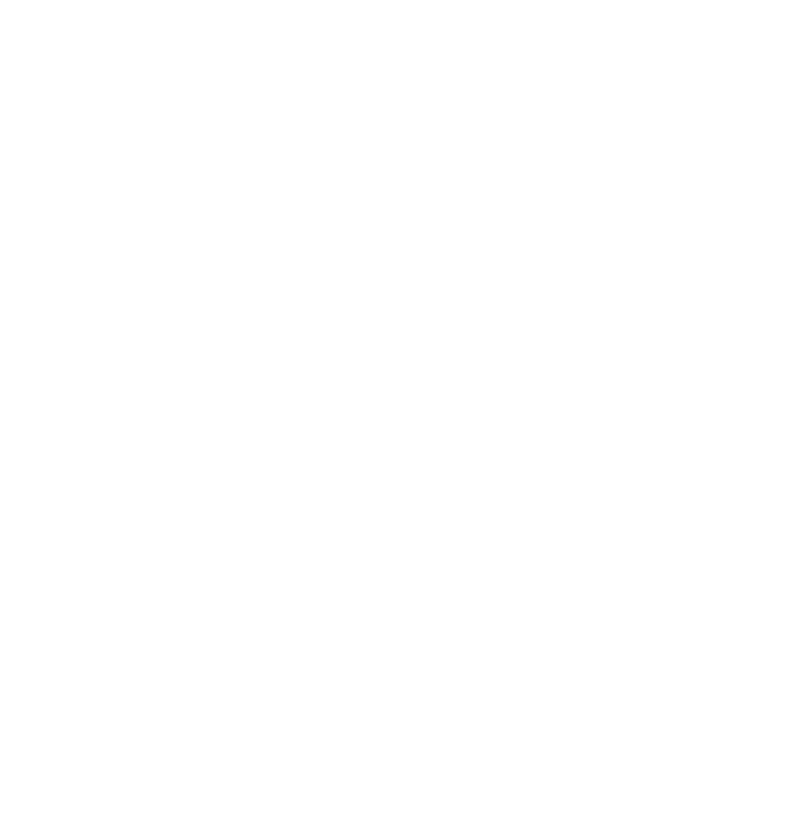
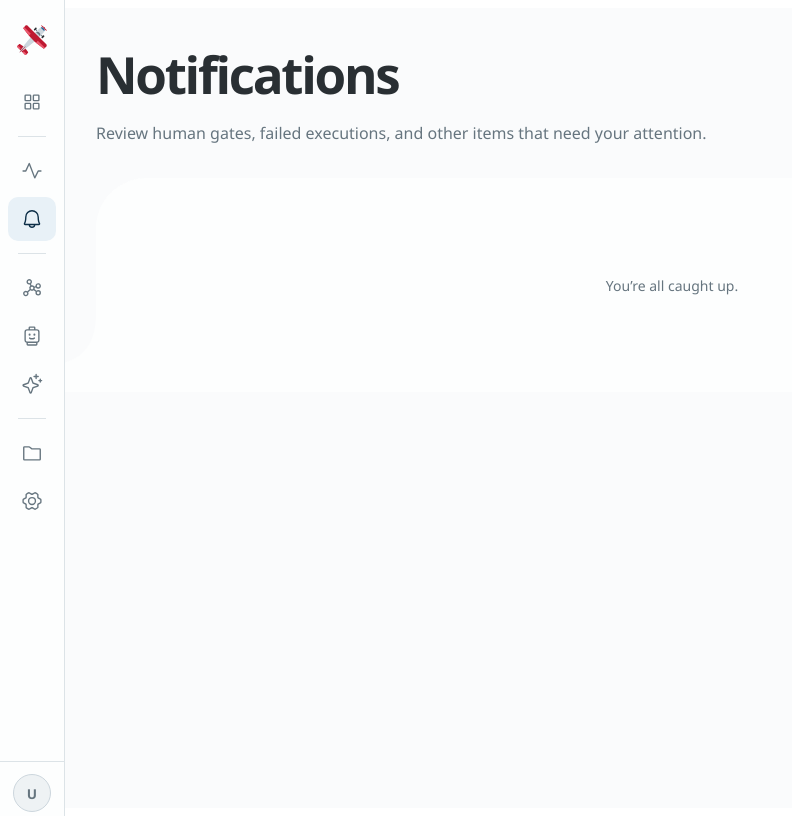
Before and after one commit to looping-louie/app, a Nuxt app: page /notifications in a window 1280 px wide. Before the commit this address had no page. Shown: the whole page, without its empty margins (0-792 px from the left). Built offline with nearby package versions, Linux system fonts and the light colour scheme; a web font is replaced by a local one.

Commit message:
feat(notifications): add notifications shell

```diff
--- a/layouts/app.vue
+++ b/layouts/app.vue
@@ -114,8 +114,9 @@ function phosphorIcon(path: string) {
 // Phosphor Icons · regular weight
 const iconRuns = phosphorIcon('M104,40H56A16,16,0,0,0,40,56v48a16,16,0,0,0,16,16h48a16,16,0,0,0,16-16V56A16,16,0,0,0,104,40Zm0,64H56V56h48v48Zm96-64H152a16,16,0,0,0-16,16v48a16,16,0,0,0,16,16h48a16,16,0,0,0,16-16V56A16,16,0,0,0,200,40Zm0,64H152V56h48v48Zm-96,32H56a16,16,0,0,0-16,16v48a16,16,0,0,0,16,16h48a16,16,0,0,0,16-16V152A16,16,0,0,0,104,136Zm0,64H56V152h48v48Zm96-64H152a16,16,0,0,0-16,16v48a16,16,0,0,0,16,16h48a16,16,0,0,0,16-16V152A16,16,0,0,0,200,136Zm0,64H152V152h48v48Z')
 const iconObservability = phosphorIcon('M240,128a8,8,0,0,1-8,8H204.94l-37.78,75.58A8,8,0,0,1,160,216h-.4a8,8,0,0,1-7.08-5.14L95.35,60.76,63.28,131.31A8,8,0,0,1,56,136H24a8,8,0,0,1,0-16H50.85L88.72,36.69a8,8,0,0,1,14.76.46l57.51,151,31.85-63.71A8,8,0,0,1,200,120h32A8,8,0,0,1,240,128Z')
+const iconNotifications = phosphorIcon('M221.8,175.94C216.25,166.38,208,139.33,208,104a80,80,0,1,0-160,0c0,35.34-8.26,62.38-13.81,71.94A16,16,0,0,0,48,200H88.81a40,40,0,0,0,78.38,0H208a16,16,0,0,0,13.8-24.06ZM128,216a24,24,0,0,1-22.62-16h45.24A24,24,0,0,1,128,216ZM48,184c7.7-13.24,16-43.92,16-80a64,64,0,1,1,128,0c0,36.05,8.28,66.73,16,80Z')
 const iconPipelines = phosphorIcon('M200,152a31.84,31.84,0,0,0-19.53,6.68l-23.11-18A31.65,31.65,0,0,0,160,128c0-.74,0-1.48-.08-2.21l13.23-4.41A32,32,0,1,0,168,104c0,.74,0,1.48.08,2.21l-13.23,4.41A32,32,0,0,0,128,96a32.59,32.59,0,0,0-5.27.44L115.89,81A32,32,0,1,0,96,88a32.59,32.59,0,0,0,5.27-.44l6.84,15.4a31.92,31.92,0,0,0-8.57,39.64L73.83,165.44a32.06,32.06,0,1,0,10.63,12l25.71-22.84a31.91,31.91,0,0,0,37.36-1.24l23.11,18A31.65,31.65,0,0,0,168,184a32,32,0,1,0,32-32Zm0-64a16,16,0,1,1-16,16A16,16,0,0,1,200,88ZM80,56A16,16,0,1,1,96,72,16,16,0,0,1,80,56ZM56,208a16,16,0,1,1,16-16A16,16,0,0,1,56,208Zm56-80a16,16,0,1,1,16,16A16,16,0,0,1,112,128Zm88,72a16,16,0,1,1,16-16A16,16,0,0,1,200,200Z')
-const iconAgents = phosphorIcon('M200,48H136V16a8,8,0,0,0-16,0V48H56A32,32,0,0,0,24,80V192a32,32,0,0,0,32,32H200a32,32,0,0,0,32-32V80A32,32,0,0,0,200,48Zm16,144a16,16,0,0,1-16,16H56a16,16,0,0,1-16-16V80A16,16,0,0,1,56,64H200a16,16,0,0,1,16,16Zm-52-56H92a28,28,0,0,0,0,56h72a28,28,0,0,0,0-56Zm-24,16v24H116V152ZM80,164a12,12,0,0,1,12-12h8v24H92A12,12,0,0,1,80,164Zm84,12h-8V152h8a12,12,0,0,1,0,24ZM72,108a12,12,0,1,1,12,12A12,12,0,0,1,72,108Zm88,0a12,12,0,1,1,12,12A12,12,0,0,1,160,108Z')
+const iconLegoSmiley = phosphorIcon('M100,124a12,12,0,1,1,12-12A12,12,0,0,1,100,124Zm56-24a12,12,0,1,0,12,12A12,12,0,0,0,156,100Zm-4.27,45.23a45,45,0,0,1-47.46,0,8,8,0,0,0-8.54,13.54,61,61,0,0,0,64.54,0,8,8,0,0,0-8.54-13.54ZM216,80v96a32.06,32.06,0,0,1-24,31v17a16,16,0,0,1-16,16H80a16,16,0,0,1-16-16V207a32.06,32.06,0,0,1-24-31V80A32,32,0,0,1,72,48H88V32a16,16,0,0,1,16-16h48a16,16,0,0,1,16,16V48h16A32,32,0,0,1,216,80ZM104,48h48V32H104Zm72,176V208H80v16ZM200,80a16,16,0,0,0-16-16H72A16,16,0,0,0,56,80v96a16,16,0,0,0,16,16H184a16,16,0,0,0,16-16Z')
 const iconSkills = phosphorIcon('M197.58,129.06,146,110l-19-51.62a15.92,15.92,0,0,0-29.88,0L78,110l-51.62,19a15.92,15.92,0,0,0,0,29.88L78,178l19,51.62a15.92,15.92,0,0,0,29.88,0L146,178l51.62-19a15.92,15.92,0,0,0,0-29.88ZM137,164.22a8,8,0,0,0-4.74,4.74L112,223.85,91.78,169A8,8,0,0,0,87,164.22L32.15,144,87,123.78A8,8,0,0,0,91.78,119L112,64.15,132.22,119a8,8,0,0,0,4.74,4.74L191.85,144ZM144,40a8,8,0,0,1,8-8h16V16a8,8,0,0,1,16,0V32h16a8,8,0,0,1,0,16H184V64a8,8,0,0,1-16,0V48H152A8,8,0,0,1,144,40ZM248,88a8,8,0,0,1-8,8h-8v8a8,8,0,0,1-16,0V96h-8a8,8,0,0,1,0-16h8V72a8,8,0,0,1,16,0v8h8A8,8,0,0,1,248,88Z')
 const iconProjects = phosphorIcon('M216,72H130.67L102.93,51.2a16.12,16.12,0,0,0-9.6-3.2H40A16,16,0,0,0,24,64V200a16,16,0,0,0,16,16H216.89A15.13,15.13,0,0,0,232,200.89V88A16,16,0,0,0,216,72Zm0,128H40V64H93.33L123.2,86.4A8,8,0,0,0,128,88h88Z')
 const iconSettings = phosphorIcon('M128,80a48,48,0,1,0,48,48A48.05,48.05,0,0,0,128,80Zm0,80a32,32,0,1,1,32-32A32,32,0,0,1,128,160Zm109.94-52.79a8,8,0,0,0-3.89-5.4l-29.83-17-.12-33.62a8,8,0,0,0-2.83-6.08,111.91,111.91,0,0,0-36.72-20.67,8,8,0,0,0-6.46.59L128,41.85,97.88,25a8,8,0,0,0-6.47-.6A112.1,112.1,0,0,0,54.73,45.15a8,8,0,0,0-2.83,6.07l-.15,33.65-29.83,17a8,8,0,0,0-3.89,5.4,106.47,106.47,0,0,0,0,41.56,8,8,0,0,0,3.89,5.4l29.83,17,.12,33.62a8,8,0,0,0,2.83,6.08,111.91,111.91,0,0,0,36.72,20.67,8,8,0,0,0,6.46-.59L128,214.15,158.12,231a7.91,7.91,0,0,0,3.9,1,8.09,8.09,0,0,0,2.57-.42,112.1,112.1,0,0,0,36.68-20.73,8,8,0,0,0,2.83-6.07l.15-33.65,29.83-17a8,8,0,0,0,3.89-5.4A106.47,106.47,0,0,0,237.94,107.21Zm-15,34.91-28.57,16.25a8,8,0,0,0-3,3c-.58,1-1.19,2.06-1.81,3.06a7.94,7.94,0,0,0-1.22,4.21l-.15,32.25a95.89,95.89,0,0,1-25.37,14.3L134,199.13a8,8,0,0,0-3.91-1h-.19c-1.21,0-2.43,0-3.64,0a8.08,8.08,0,0,0-4.1,1l-28.84,16.1A96,96,0,0,1,67.88,201l-.11-32.2a8,8,0,0,0-1.22-4.22c-.62-1-1.23-2-1.8-3.06a8.09,8.09,0,0,0-3-3.06l-28.6-16.29a90.49,90.49,0,0,1,0-28.26L61.67,97.63a8,8,0,0,0,3-3c.58-1,1.19-2.06,1.81-3.06a7.94,7.94,0,0,0,1.22-4.21l.15-32.25a95.89,95.89,0,0,1,25.37-14.3L122,56.87a8,8,0,0,0,4.1,1c1.21,0,2.43,0,3.64,0a8.08,8.08,0,0,0,4.1-1l28.84-16.1A96,96,0,0,1,188.12,55l.11,32.2a8,8,0,0,0,1.22,4.22c.62,1,1.23,2,1.8,3.06a8.09,8.09,0,0,0,3,3.06l28.6,16.29A90.49,90.49,0,0,1,222.9,142.12Z')
@@ -125,11 +126,12 @@ const navGroups = [
     { to: '/runs', label: 'Runs', icon: iconRuns }
   ],
   [
-    { to: '/observability', label: 'Observability', icon: iconObservability }
+    { to: '/observability', label: 'Observability', icon: iconObservability },
+    { to: '/notifications', label: 'Notifications', icon: iconNotifications }
   ],
   [
     { to: '/pipelines', label: 'Pipelines', icon: iconPipelines },
-    { to: '/personas', label: 'Agents', icon: iconAgents },
+    { to: '/personas', label: 'Agents', icon: iconLegoSmiley },
     { to: '/skills', label: 'Skills', icon: iconSkills }
   ],
   [
--- /dev/null
+++ b/pages/(app)/notifications.vue
@@ -0,0 +1,24 @@
+<script setup lang="ts">
+import PageShell from '~/components/layout/PageShell.vue'
+import UiAsyncStage from '~/components/ui/AsyncStage.vue'
+
+definePageMeta({
+  layout: 'app',
+})
+
+useHead({
+  title: 'Notifications · Looping Louie',
+})
+</script>
+
+<template>
+  <PageShell
+    title="Notifications"
+    description="Review human gates, failed executions, and other items that need your attention."
+  >
+    <UiAsyncStage
+      empty
+      empty-label="You’re all caught up."
+    />
+  </PageShell>
+</template>
```
